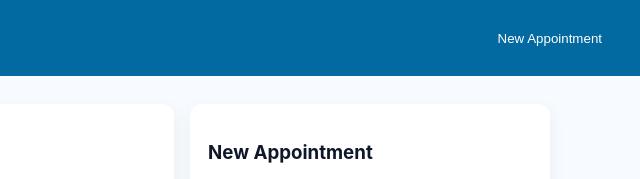
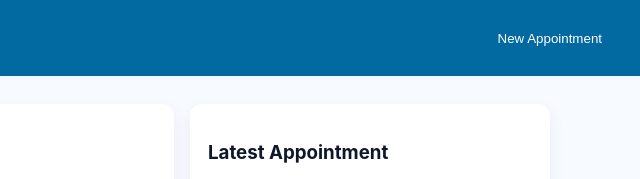
Before and after one commit to darkabhi561/HealthCare, a plain HTML site: page frontend/static/index.html in a window 1280 px wide. Shown: the top 179 px of the page, 640-1280 px from the left. Drawn offline with Linux system fonts and the light colour scheme; no server answers.

Commit message:
Update index.html

```diff
--- a/frontend/static/index.html
+++ b/frontend/static/index.html
@@ -47,7 +47,7 @@
 
       <aside>
         <div class="card">
-          <h3>New Appointment</h3>
+          <h3>Latest Appointment</h3>
           <div style="margin-top:8px;">
             <label>Patient</label>
             <select id="patientSelect"></select>
```
